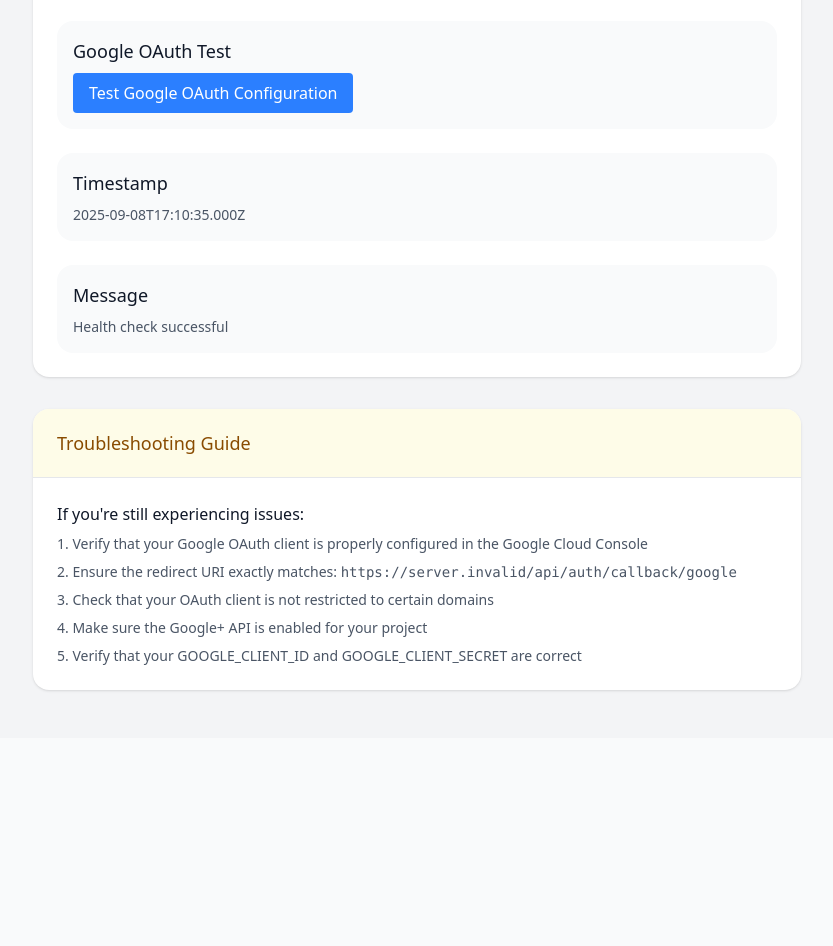
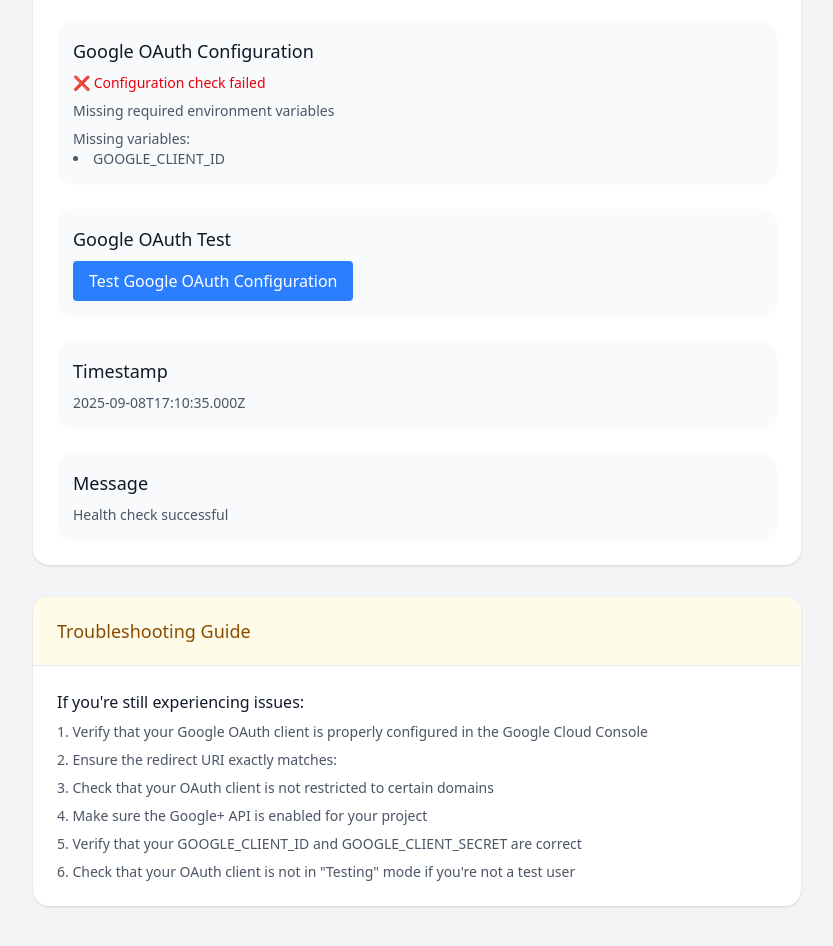
Before and after one commit to Chiranjeevi005/Digital-E-Gram-Panchayat, a Next.js app: page /debug-health in a window 1280 px wide. Shown: the part 580-1526 px from the top of the page, without its empty margins (223-1056 px from the left). Before the commit the page ends 1318 px from the top, so only its background shows below. Built offline with nearby package versions, Linux system fonts and the light colour scheme; no server answers.

Commit message:
Add Google OAuth configuration test API and enhance debug page

```diff
--- /dev/null
+++ b/src/app/api/test-google-config/route.ts
@@ -0,0 +1,48 @@
+import { NextResponse } from 'next/server'
+
+export async function GET() {
+  try {
+    // Check if required environment variables are set
+    const requiredEnvVars = [
+      'NEXTAUTH_URL',
+      'GOOGLE_CLIENT_ID',
+      'GOOGLE_CLIENT_SECRET',
+      'NEXTAUTH_SECRET'
+    ]
+
+    const missingEnvVars = requiredEnvVars.filter(envVar => !process.env[envVar])
+
+    if (missingEnvVars.length > 0) {
+      return NextResponse.json({
+        success: false,
+        error: 'Missing required environment variables',
+        missing: missingEnvVars
+      }, { status: 500 })
+    }
+
+    // Check Google OAuth configuration
+    const nextAuthUrl = process.env.NEXTAUTH_URL
+    const googleClientId = process.env.GOOGLE_CLIENT_ID
+    const googleClientSecret = process.env.GOOGLE_CLIENT_SECRET
+
+    // Generate the expected redirect URI
+    const expectedRedirectUri = `${nextAuthUrl}/api/auth/callback/google`
+
+    return NextResponse.json({
+      success: true,
+      message: 'Google OAuth configuration check complete',
+      configuration: {
+        nextAuthUrl,
+        googleClientId: googleClientId ? `${googleClientId.substring(0, 10)}...` : 'NOT SET',
+        googleClientSecret: googleClientSecret ? 'SET (hidden for security)' : 'NOT SET',
+        expectedRedirectUri
+      }
+    })
+  } catch (error) {
+    console.error('Google config test error:', error)
+    return NextResponse.json({
+      success: false,
+      error: error instanceof Error ? error.message : 'Unknown error'
+    }, { status: 500 })
+  }
+}
--- a/src/app/debug-health/page.tsx
+++ b/src/app/debug-health/page.tsx
@@ -4,17 +4,25 @@
 
 export default function DebugHealth() {
   const [healthData, setHealthData] = useState<any>(null)
+  const [googleConfigData, setGoogleConfigData] = useState<any>(null)
   const [loading, setLoading] = useState(true)
   const [error, setError] = useState<string | null>(null)
   const [googleTestResult, setGoogleTestResult] = useState<string | null>(null)
 
   useEffect(() => {
-    const fetchHealthData = async () => {
+    const fetchData = async () => {
       try {
         setLoading(true)
-        const response = await fetch('/api/health-check')
-        const data = await response.json()
-        setHealthData(data)
+
+        // Fetch health data
+        const healthResponse = await fetch('/api/health-check')
+        const healthData = await healthResponse.json()
+        setHealthData(healthData)
+
+        // Fetch Google config data
+        const googleConfigResponse = await fetch('/api/test-google-config')
+        const googleConfigData = await googleConfigResponse.json()
+        setGoogleConfigData(googleConfigData)
       } catch (err) {
         setError(err instanceof Error ? err.message : 'Unknown error')
       } finally {
@@ -22,7 +30,7 @@
       }
     }
 
-    fetchHealthData()
+    fetchData()
   }, [])
 
   const testGoogleAuth = async () => {
@@ -112,6 +120,38 @@
                 </div>
 
                 <div className="bg-gray-50 p-4 rounded-lg">
+                  <h2 className="text-lg font-medium text-gray-900 mb-2">Google OAuth Configuration</h2>
+                  {googleConfigData?.success ? (
+                    <div className="space-y-2">
+                      <p className="text-sm text-green-600">✅ Configuration check passed</p>
+                      <p className="text-sm text-gray-600">
+                        Expected Redirect URI: <span className="font-mono break-all">{googleConfigData?.configuration?.expectedRedirectUri}</span>
+                      </p>
+                      <p className="text-sm text-gray-600">
+                        Client ID: {googleConfigData?.configuration?.googleClientId}
+                      </p>
+                    </div>
+                  ) : (
+                    <div className="space-y-2">
+                      <p className="text-sm text-red-600">❌ Configuration check failed</p>
+                      {googleConfigData?.error && (
+                        <p className="text-sm text-gray-600">{googleConfigData.error}</p>
+                      )}
+                      {googleConfigData?.missing && (
+                        <div>
+                          <p className="text-sm text-gray-600">Missing variables:</p>
+                          <ul className="list-disc list-inside text-sm text-gray-600">
+                            {googleConfigData.missing.map((item: string) => (
+                              <li key={item}>{item}</li>
+                            ))}
+                          </ul>
+                        </div>
+                      )}
+                    </div>
+                  )}
+                </div>
+
+                <div className="bg-gray-50 p-4 rounded-lg">
                   <h2 className="text-lg font-medium text-gray-900 mb-2">Google OAuth Test</h2>
                   <button
                     onClick={testGoogleAuth}
@@ -156,10 +196,11 @@
               <h3 className="text-md font-medium text-gray-900 mb-2">If you're still experiencing issues:</h3>
               <ol className="list-decimal list-inside space-y-2 text-sm text-gray-600">
                 <li>Verify that your Google OAuth client is properly configured in the Google Cloud Console</li>
-                <li>Ensure the redirect URI exactly matches: <span className="font-mono break-all">{healthData?.redirectUri}</span></li>
+                <li>Ensure the redirect URI exactly matches: <span className="font-mono break-all">{googleConfigData?.configuration?.expectedRedirectUri}</span></li>
                 <li>Check that your OAuth client is not restricted to certain domains</li>
                 <li>Make sure the Google+ API is enabled for your project</li>
                 <li>Verify that your GOOGLE_CLIENT_ID and GOOGLE_CLIENT_SECRET are correct</li>
+                <li>Check that your OAuth client is not in "Testing" mode if you're not a test user</li>
               </ol>
             </div>
           </div>
```
